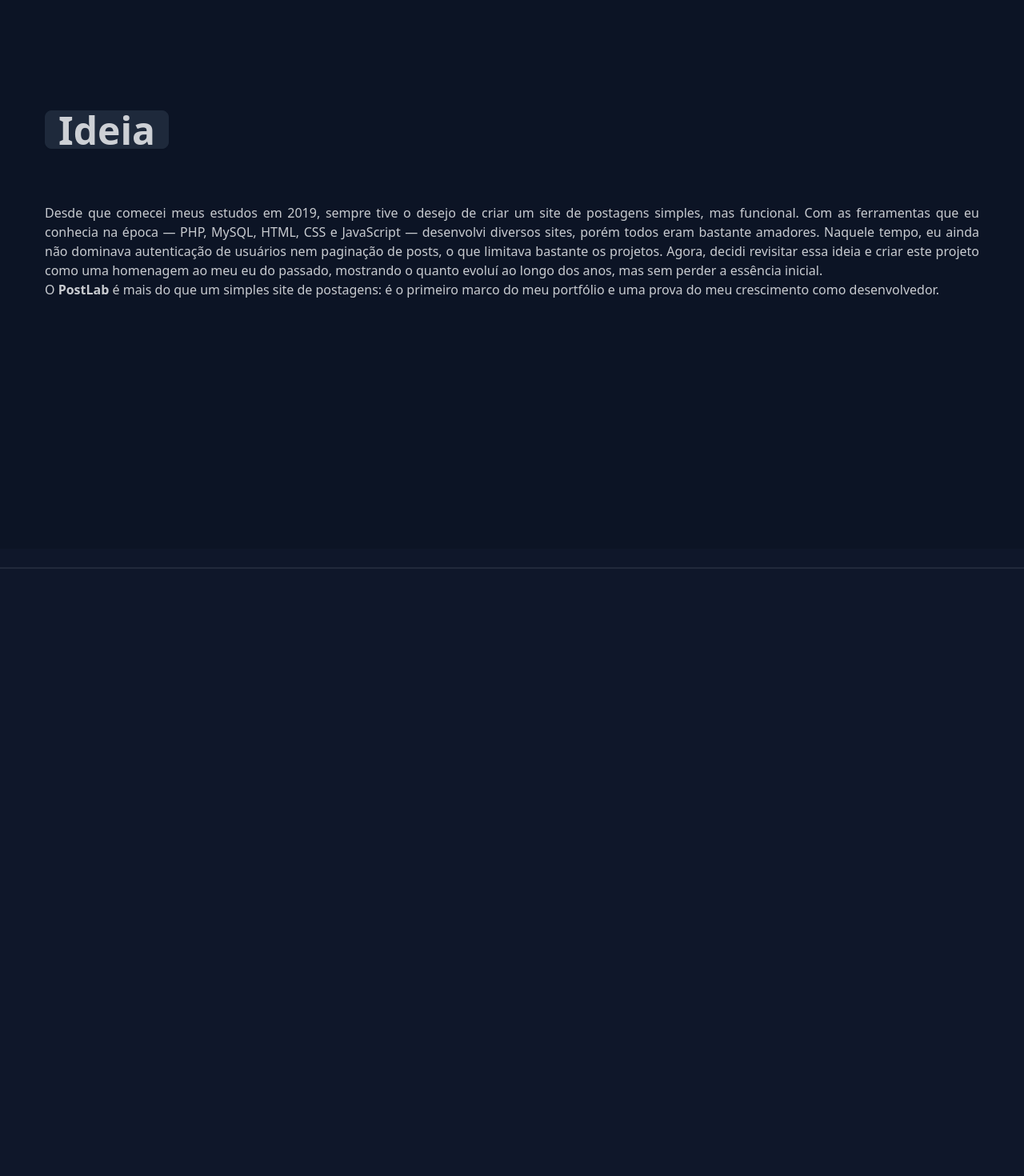
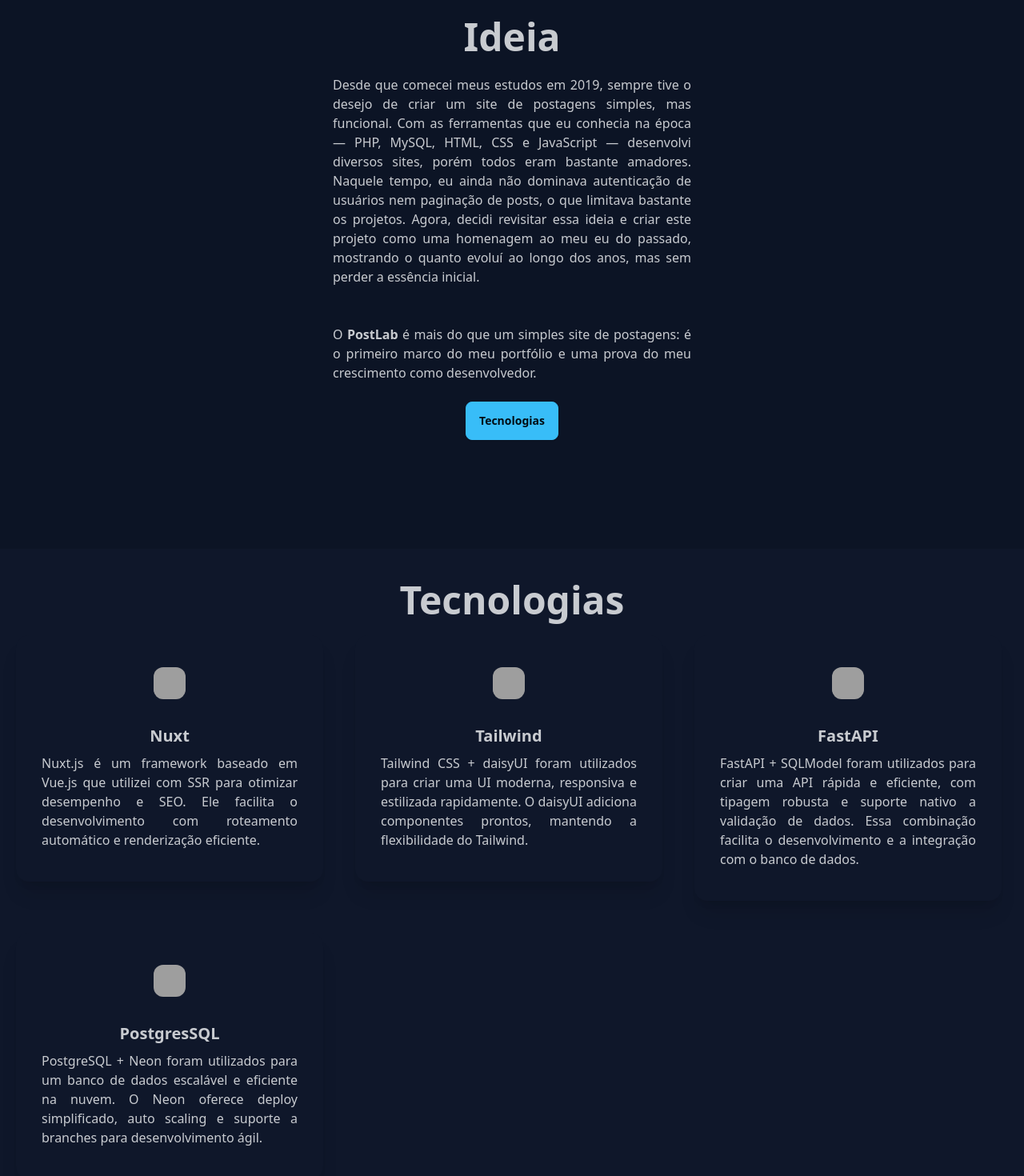
Before and after one commit to dam1aoGomes/portfolio-frontend, a Nuxt app: page /project/postlab in a window 1280 px wide. Shown: the part 914-2384 px from the top of the page at 80% size. Before the commit the page ends 1648 px from the top, so only its background shows below. Built offline with nearby package versions, Linux system fonts and the light colour scheme; grey boxes are pictures that could not be loaded.

Commit message:
add cards tecnologies, postlab page

```diff
--- /dev/null
+++ b/components/postlab/Cards.vue
@@ -0,0 +1,65 @@
+<template>
+<!--NUXT-->
+<div class="card bg-base-100 w-96 shadow-xl m-5">
+    <figure class="px-10 pt-10">
+        <img
+        src="https://icon.icepanel.io/Technology/svg/Nuxt-JS.svg"
+        alt="Shoes"
+        class="rounded-xl size-10" />
+    </figure>
+    <div class="card-body items-center text-center">
+        <h2 class="card-title">Nuxt</h2>
+        <p class="text-justify">Nuxt.js é um framework baseado em Vue.js que utilizei com SSR para otimizar desempenho e SEO. Ele facilita o desenvolvimento com roteamento automático e renderização eficiente.</p>
+        <div class="card-actions">
+        </div>
+    </div>
+</div>
+
+<!--Tailwind-->
+<div class="card bg-base-100 w-96 shadow-xl m-5">
+    <figure class="px-10 pt-10">
+        <img
+        src="https://icon.icepanel.io/Technology/svg/Tailwind-CSS.svg"
+        alt="Shoes"
+        class="rounded-xl size-10" />
+    </figure>
+    <div class="card-body items-center text-center">
+        <h2 class="card-title">Tailwind</h2>
+        <p class="text-justify">Tailwind CSS + daisyUI foram utilizados para criar uma UI moderna, responsiva e estilizada rapidamente. O daisyUI adiciona componentes prontos, mantendo a flexibilidade do Tailwind. </p>
+        <div class="card-actions">
+        </div>
+    </div>
+</div>
+
+<!--FastAPI-->
+<div class="card bg-base-100 w-96 shadow-xl m-5">
+    <figure class="px-10 pt-10">
+        <img
+        src="https://icon.icepanel.io/Technology/svg/FastAPI.svg"
+        alt="Shoes"
+        class="rounded-xl size-10" />
+    </figure>
+    <div class="card-body items-center text-center">
+        <h2 class="card-title">FastAPI</h2>
+        <p class="text-justify">FastAPI + SQLModel foram utilizados para criar uma API rápida e eficiente, com tipagem robusta e suporte nativo a validação de dados. Essa combinação facilita o desenvolvimento e a integração com o banco de dados.</p>
+        <div class="card-actions">
+        </div>
+    </div>
+</div>
+
+<!--PostgresSQL-->
+<div class="card bg-base-100 w-96 shadow-xl m-5">
+    <figure class="px-10 pt-10">
+        <img
+        src="https://icon.icepanel.io/Technology/svg/PostgresSQL.svg"
+        alt="Shoes"
+        class="rounded-xl size-10" />
+    </figure>
+    <div class="card-body items-center text-center">
+        <h2 class="card-title">PostgresSQL</h2>
+        <p class="text-justify">PostgreSQL + Neon foram utilizados para um banco de dados escalável e eficiente na nuvem. O Neon oferece deploy simplificado, auto scaling e suporte a branches para desenvolvimento ágil. </p>
+        <div class="card-actions">
+        </div>
+    </div>
+</div>
+</template>
--- a/pages/project/postlab.vue
+++ b/pages/project/postlab.vue
@@ -20,20 +20,28 @@
     </div>
     <!--Ideia-->
     <div class="hero bg-base-200 min-h-screen">
-      <div class="hero-content flex-col lg:flex-row">
-        <div>
-          <button class="btn btn-neutral m-1 text-5xl font-bold ml-10">Ideia</button>
-          <p class="py-6 text-justify m-10">
-            Desde que comecei meus estudos em 2019, sempre tive o desejo de criar um site de postagens simples, mas funcional. Com as ferramentas que eu conhecia na época — PHP, MySQL, HTML, CSS e JavaScript — desenvolvi diversos sites, porém todos eram bastante amadores.
-            Naquele tempo, eu ainda não dominava autenticação de usuários nem paginação de posts, o que limitava bastante os projetos.
-            Agora, decidi revisitar essa ideia e criar este projeto como uma homenagem ao meu eu do passado, mostrando o quanto evoluí ao longo dos anos, mas sem perder a essência inicial.
-            <br> O <b>PostLab</b> é mais do que um simples site de postagens: é o primeiro marco do meu portfólio e uma prova do meu crescimento como desenvolvedor.
-          </p>
+        <div class="hero-content text-center">
+          <div class="max-w-md">
+            <h1 class="text-5xl font-bold">Ideia</h1>
+              <p class="py-6 text-justify">
+                Desde que comecei meus estudos em 2019, sempre tive o desejo de criar um site de postagens simples, mas funcional. Com as ferramentas que eu conhecia na época — PHP, MySQL, HTML, CSS e JavaScript — desenvolvi diversos sites, porém todos eram bastante amadores.
+                Naquele tempo, eu ainda não dominava autenticação de usuários nem paginação de posts, o que limitava bastante os projetos.
+                Agora, decidi revisitar essa ideia e criar este projeto como uma homenagem ao meu eu do passado, mostrando o quanto evoluí ao longo dos anos, mas sem perder a essência inicial.
+              </p>
+              <p class="py-6 text-justify">
+                O <b>PostLab</b> é mais do que um simples site de postagens: é o primeiro marco do meu portfólio e uma prova do meu crescimento como desenvolvedor.
+              </p>
+            <button class="btn btn-primary">Tecnologias</button>
+          </div>
         </div>
+    </div>
+    <!--Tecnologias-->
+    <div class="w-full h-screen flex flex-col items-center">
+      <h1 class="text-5xl font-bold mt-10">Tecnologias</h1>
+      <div class="w-full flex flex-wrap items-center justify-center md:items-start md:justify-start">
+        <PostlabCards />
       </div>
     </div>
-    <!--Tecnologias-->
-    <div class="divider"></div>
   </div>
 </template>
 
```
